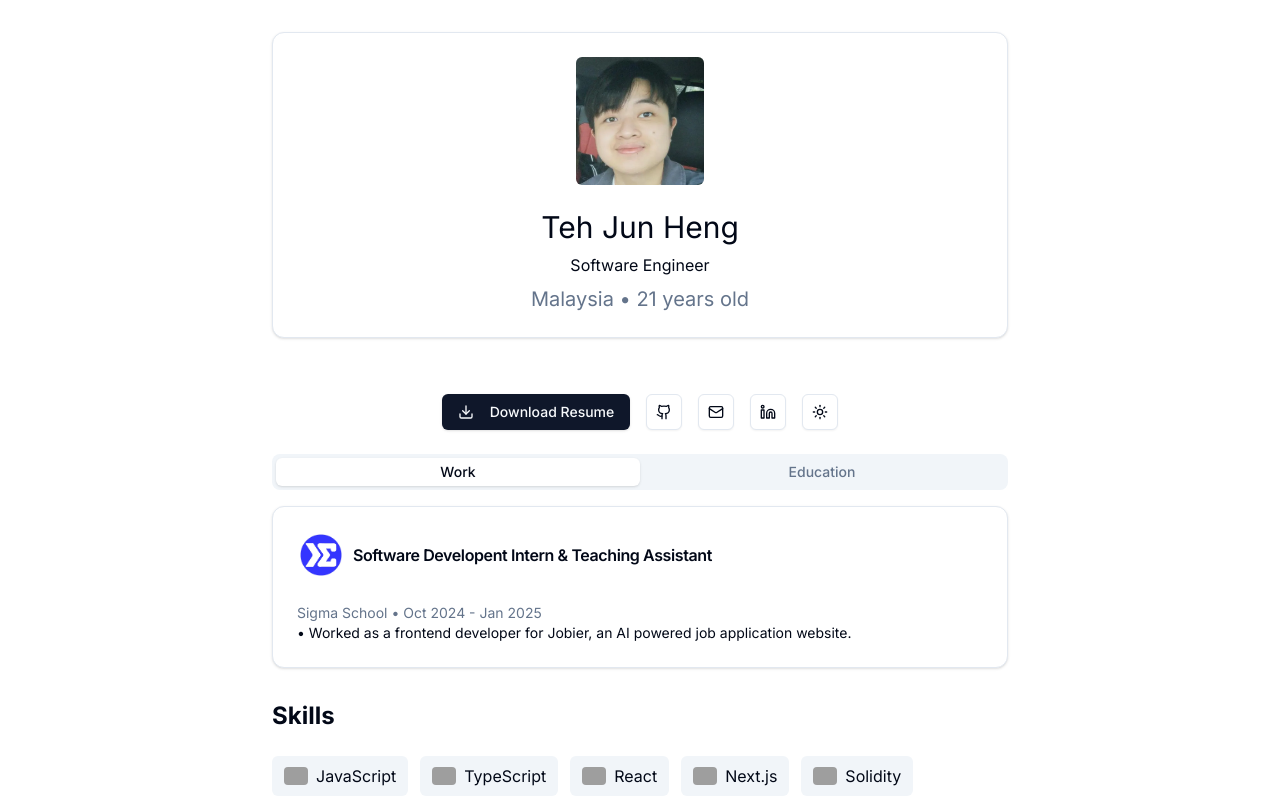
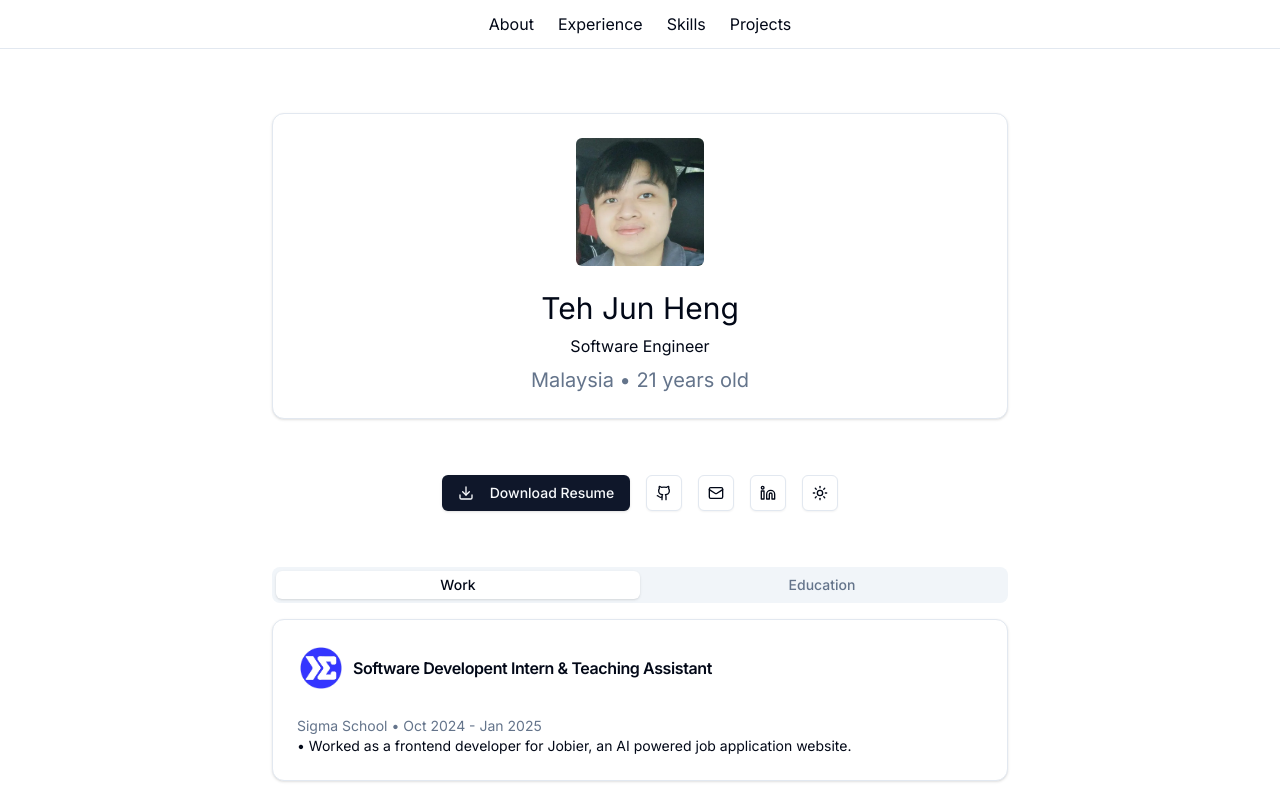
Before and after one commit to JNHNG0205/portfolio, a Next.js app: page / in a window 1280 px wide. Shown: the top 800 px of the page. Built offline with nearby package versions, Linux system fonts and the light colour scheme; grey boxes are pictures that could not be loaded.

Commit message:
created navbar

```diff
--- a/src/app/page.tsx
+++ b/src/app/page.tsx
@@ -3,6 +3,7 @@ import { ButtonGroup } from "@/components/ButtonGroup"
 import { TabGroup } from "@/components/TabGroup"
 import { ProjectSection } from "@/components/ProjectSection"
 import { SkillSection } from "@/components/SkillSection"
+import { Navbar } from "@/components/Navbar"
 
 export default function Home() {
 
@@ -88,20 +89,25 @@ export default function Home() {
   ]
 
   return (
+    <>
+      <Navbar />
       <main className="container mx-auto max-w-screen-md px-4 py-8">
-      <div className="flex justify-between items-center mb-8">
+        <div id="about" className="flex justify-between items-center mb-8">
           <Header {...personalInfo} />
         </div>
         <div className="flex justify-center items-center">
           <ButtonGroup {...links} />
         </div>
+        <div id="experience" className="mt-8">
           <TabGroup workExperiences={workExperiences} educationExperiences={educationExperiences} />
-      <div className="mt-8">
+        </div>
+        <div id="skills" className="mt-8">
           <SkillSection skills={skills} />
         </div>
-      <div className="mt-8">
+        <div id="projects" className="mt-8">
           <ProjectSection projects={projects} />
         </div>
       </main>
+    </>
   )
 }
--- /dev/null
+++ b/src/components/Navbar.tsx
@@ -0,0 +1,32 @@
+import Link from "next/link";
+
+export function Navbar() {
+  return (
+    <nav className="sticky top-0 z-10 bg-background/80 backdrop-blur-sm border-b py-3 mb-8">
+      <div className="container mx-auto max-w-screen-md px-4 flex justify-center items-center">
+        <ul className="flex space-x-6">
+          <li>
+            <Link href="#about" className="hover:text-primary transition-colors">
+              About
+            </Link>
+          </li>
+          <li>
+            <Link href="#experience" className="hover:text-primary transition-colors">
+              Experience
+            </Link>
+          </li>
+          <li>
+            <Link href="#skills" className="hover:text-primary transition-colors">
+              Skills
+            </Link>
+          </li>
+          <li>
+            <Link href="#projects" className="hover:text-primary transition-colors">
+              Projects
+            </Link>
+          </li>
+        </ul>
+      </div>
+    </nav>
+  );
+}
```
Lines whose indentation alone changed are shown as unchanged.
